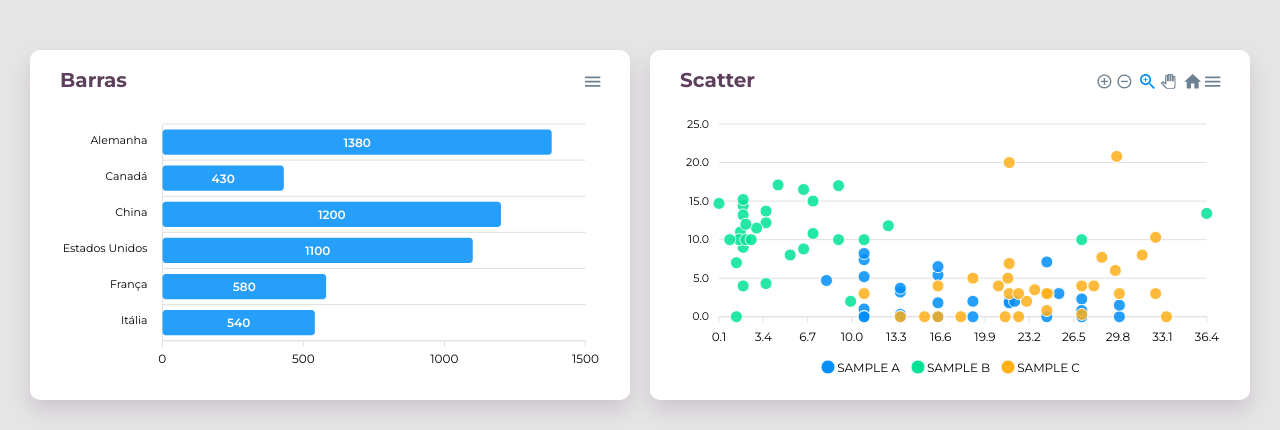
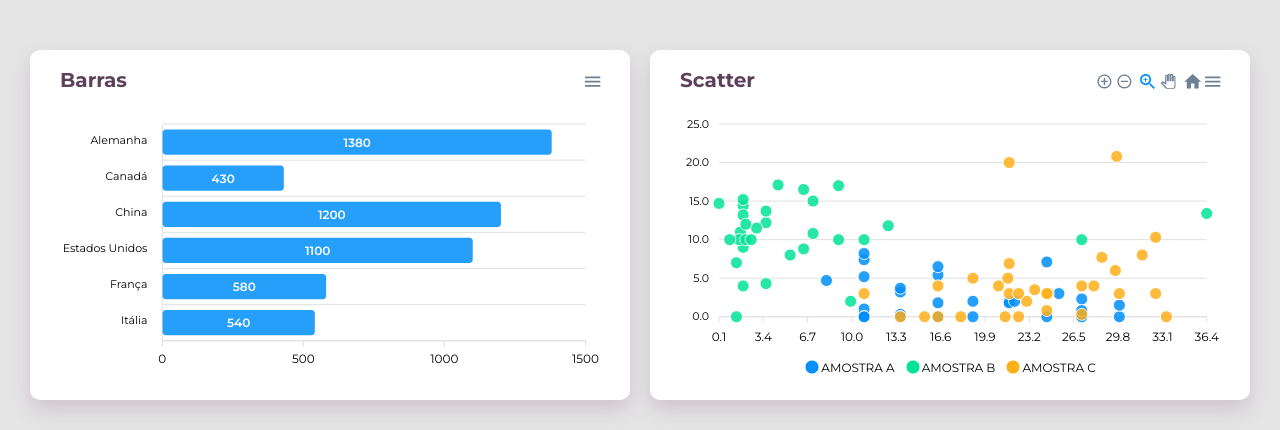
Before and after one commit to i-am-lucas-almeida/graphics-dashboard, a React (Create React App) app: page / in a window 1280 px wide. Shown: the part 176-606 px from the top of the page. Built offline with nearby package versions, Linux system fonts and the light colour scheme.

Commit message:
Add custom hook to chart components

```diff
--- a/public/data/scatterChart.json
+++ b/public/data/scatterChart.json
@@ -3,19 +3,19 @@
 
         {
             "id": 1,
-            "sample": "SAMPLE A",
+            "sample": "AMOSTRA A",
             "results": [[16.4, 5.4], [21.7, 2], [25.4, 3], [19, 2], [10.9, 1], [13.6, 3.2], [10.9, 7.4], [10.9, 0], [10.9, 8.2], [16.4, 0], [16.4, 1.8], [13.6, 0.3], [13.6, 0], [29.9, 0], [27.1, 2.3], [16.4, 0], [13.6, 3.7], [10.9, 5.2], [16.4, 6.5], [10.9, 0], [24.5, 7.1], [10.9, 0], [8.1, 4.7], [19, 0], [21.7, 1.8], [27.1, 0], [24.5, 0], [27.1, 0], [29.9, 1.5], [27.1, 0.8], [22.1, 2]]
         },
 
         {
             "id": 2,
-            "sample": "SAMPLE B",
+            "sample": "AMOSTRA B",
             "results": [[36.4, 13.4], [1.7, 11], [5.4, 8], [9, 17], [1.9, 4], [3.6, 12.2], [1.9, 14.4], [1.9, 9], [1.9, 13.2], [1.4, 7], [6.4, 8.8], [3.6, 4.3], [1.6, 10], [9.9, 2], [7.1, 15], [1.4, 0], [3.6, 13.7], [1.9, 15.2], [6.4, 16.5], [0.9, 10], [4.5, 17.1], [10.9, 10], [0.1, 14.7], [9, 10], [12.7, 11.8], [2.1, 10], [2.5, 10], [27.1, 10], [2.9, 11.5], [7.1, 10.8], [2.1, 12]]
         },
 
         {
             "id": 2,
-            "sample": "SAMPLE C",
+            "sample": "AMOSTRA C",
             "results": [[21.7, 3], [23.6, 3.5], [24.6, 3], [29.9, 3], [21.7, 20], [23, 2], [10.9, 3], [28, 4], [27.1, 0.3], [16.4, 4], [13.6, 0], [19, 5], [22.4, 3], [24.5, 3], [32.6, 3], [27.1, 4], [29.6, 6], [31.6, 8], [21.6, 5], [20.9, 4], [22.4, 0], [32.6, 10.3], [29.7, 20.8], [24.5, 0.8], [21.4, 0], [21.7, 6.9], [28.6, 7.7], [15.4, 0], [18.1, 0], [33.4, 0], [16.4, 0]]
         }
 
--- a/src/charts/BarChart.js
+++ b/src/charts/BarChart.js
@@ -1,37 +1,10 @@
 import { useEffect, useState } from 'react';
 import Chart from 'react-apexcharts';
 
+import { useFetch } from '../hook/useFetch';
 import DashboardCard from "../components/DashboardCard";
 
 const BarGraphic = () => {
-
-    const [categories, setCategories] = useState([]);
-    const [values, setValues] = useState([]);
-
-    useEffect(() => {
-
-        const getData = async () => {
-
-            const url = "data/barChart.json";
-
-            try {
-
-                const response = await fetch(url);
-                const data = await response.json();
-
-                setCategories(data.items.map((item) => item.country));
-                setValues(data.items.map((item) => item.temperature));
-
-            } catch (error) {
-
-                console.log(error);
-
-            }
-        }
-
-        getData();
-
-    }, []);
 
     const colors = {
         backgColor: '#FFF',
@@ -39,23 +12,42 @@ const BarGraphic = () => {
         titleColor: '#5D405C'
     }
 
+    const [categories, setCategories] = useState([]);
+    const [values, setValues] = useState([]);
+
+    const url = "data/barChart.json";
+
+    const { data } = useFetch(url);
+
+    useEffect(() => {
+
+        setCategories(data && data.map((item) => item.country));
+        setValues(data && data.map((item) => item.temperature));
+
+    }, [data]);
+
     const series = [
+
         {
             name: "Temperatura em Fahrenheit",
             data: values && values
         }
+
     ];
 
     const options = {
+
         chart: {
             type: "bar",
             background: colors.backgColor,
             fontFamily: 'Montserrat',
             foreColor: colors.fontColor
         },
+
         xaxis: {
             categories: categories && categories
         },
+
         plotOptions: {
             bar: {
                 borderRadius: 3,
@@ -65,6 +57,7 @@ const BarGraphic = () => {
                 enabled: false,
             }
         },
+
         subtitle: {
             text: 'Barras',
             align: 'left',
@@ -78,7 +71,9 @@ const BarGraphic = () => {
                 fontFamily: 'Montserrat',
                 color: colors.titleColor
             },
+
         }
+
     };
 
     return (
--- a/src/charts/ScatterChart.js
+++ b/src/charts/ScatterChart.js
@@ -1,37 +1,10 @@
 import Chart from 'react-apexcharts';
 import { useState, useEffect } from 'react';
 
+import { useFetch } from '../hook/useFetch';
 import DashboardCard from "../components/DashboardCard";
 
 const ScatterGraphic = () => {
-
-    const [names, setNames] = useState([]);
-    const [values, setValues] = useState([]);
-
-    useEffect(() => {
-
-        const getData = async () => {
-
-            const url = "data/scatterChart.json";
-
-            try {
-
-                const response = await fetch(url);
-                const data = await response.json();
-
-                setNames(data.items.map((item) => item.sample));
-                setValues(data.items.map((item) => item.results));
-
-            } catch (error) {
-
-                console.log(error);
-
-            }
-        };
-
-        getData();
-
-    }, []);
 
     const colors = {
         backgColor: '#FFF',
@@ -39,11 +12,25 @@ const ScatterGraphic = () => {
         titleColor: '#5D405C'
     }
 
+    const [names, setNames] = useState([]);
+    const [values, setValues] = useState([]);
+
+    const url = "data/scatterChart.json";
+
+    const { data } = useFetch(url);
+
+    useEffect(() => {
+
+        setNames(data && data.map((item) => item.sample));
+        setValues(data && data.map((item) => item.results));
+
+    }, [data]);
+
     const series = [];
 
     const dataSeries = () => {
 
-        for (let i = 0; i < names.length; i++) {
+        for (let i = 0; i < data.length; i++) {
 
             const obj = {
                 name: names[i],
@@ -100,7 +87,9 @@ const ScatterGraphic = () => {
                 fontFamily: 'Montserrat',
                 color: colors.titleColor
             },
+
         }
+
     };
 
     return (
```
